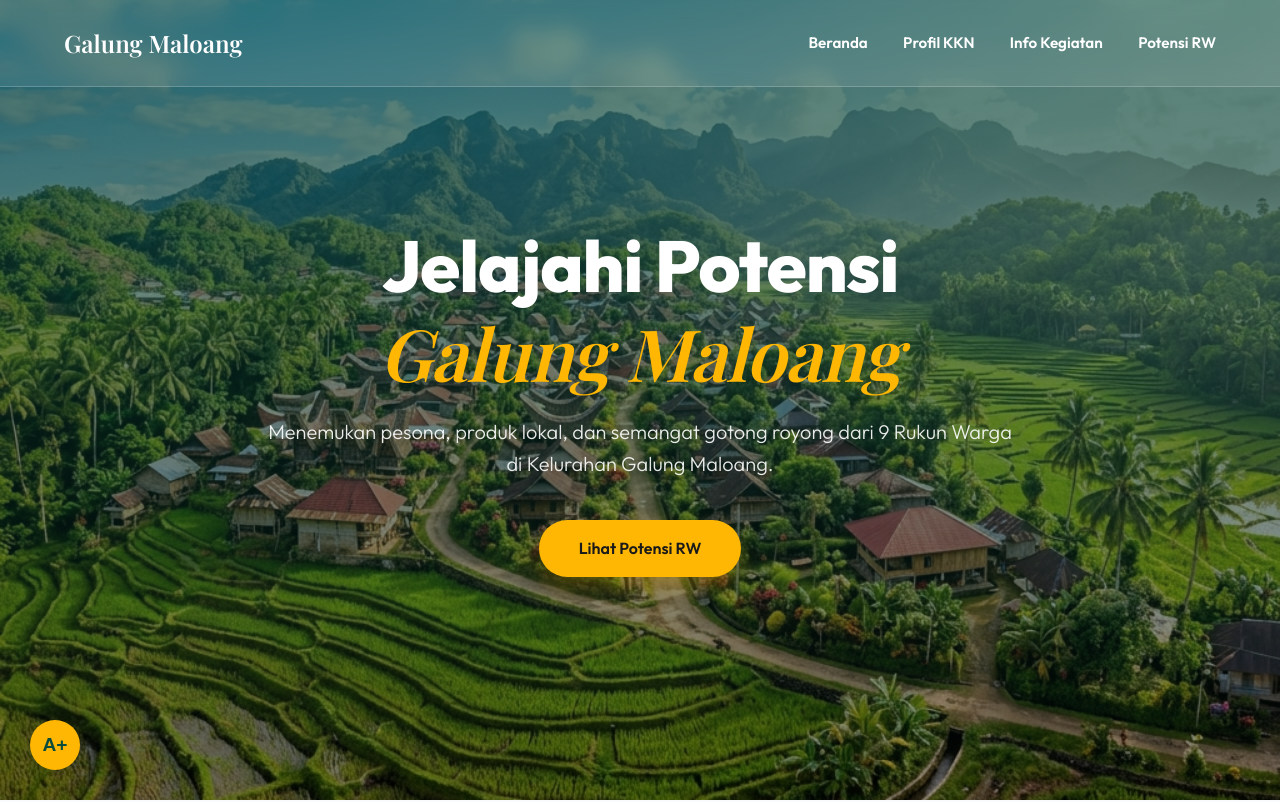
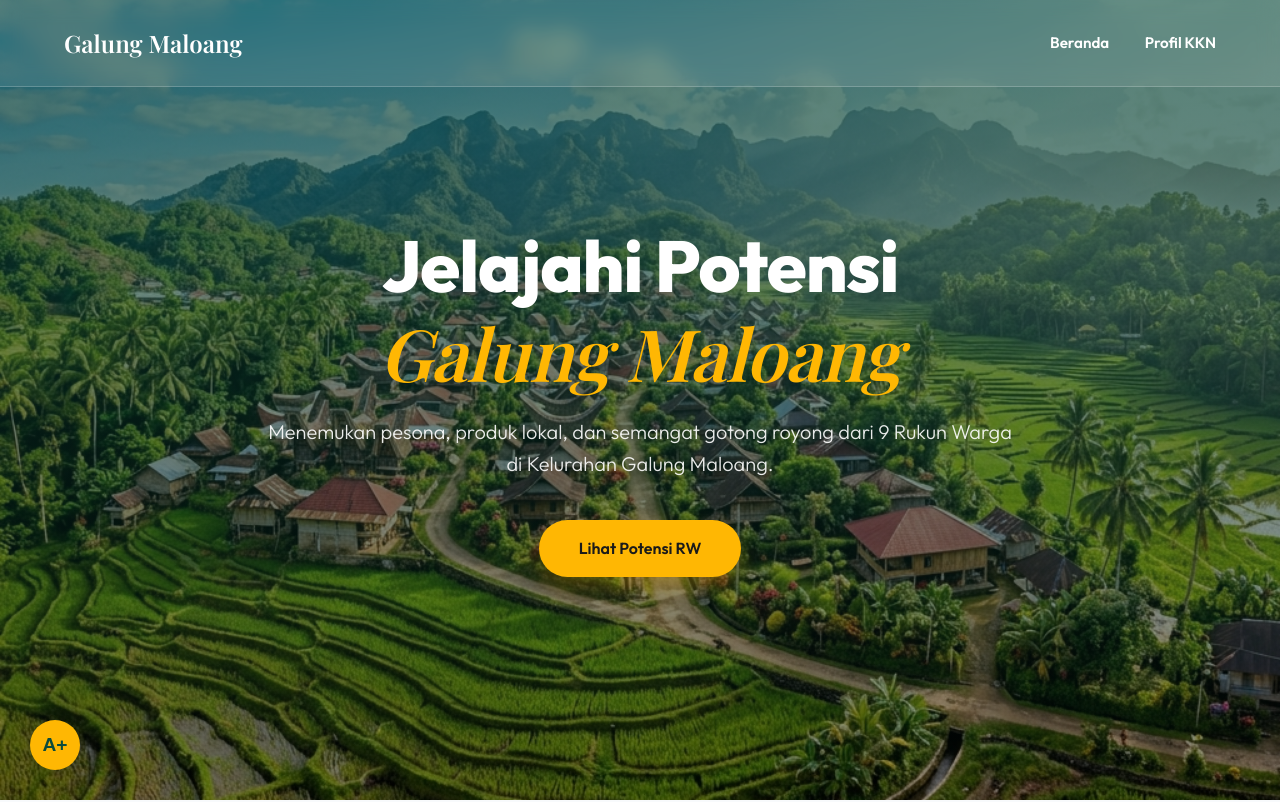
Before and after one commit to dutgit/Media-Informasi-Galung-Maloang, a website built with Vite: page index.html in a window 1280 px wide. Shown: the top 802 px of the page. Built offline with nearby package versions, Linux system fonts and the light colour scheme; a web font is replaced by a local one.

Commit message:
style: menghapus link info kegiatan dan potensi RW dari menu navbar

```diff
--- a/index.html
+++ b/index.html
@@ -17,8 +17,6 @@
       <div class="nav-links">
         <a href="index.html#hero">Beranda</a>
         <a href="profil.html">Profil KKN</a>
-        <a href="index.html#pengumuman">Info Kegiatan</a>
-        <a href="index.html#potensi">Potensi RW</a>
       </div>
     </nav>
 
```
Also changed, not shown: profil.html (+0 -2 lines).
